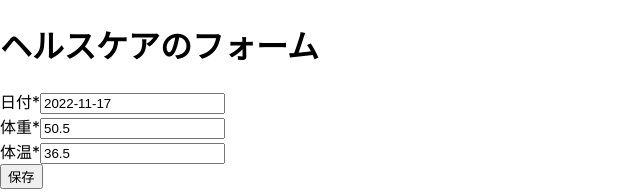
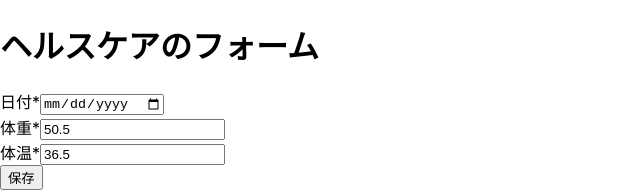
Before and after one commit to INatsukiI/health_care, a Next.js app: page /health_care in a window 1280 px wide. Shown: the top 192 px of the page, without its empty margins (0-640 px from the left). Built offline with nearby package versions, Linux system fonts and the light colour scheme; no server answers; the database is empty; sample sign-in values are in the browser's storage.

Commit message:
Datepickerではなくinputタグで日付フォーム実装

```diff
--- a/pages/health_care.tsx
+++ b/pages/health_care.tsx
@@ -1,11 +1,11 @@
 import { useRouter } from "next/router";
-import React from "react";
+import React, { useState } from "react";
 import { useForm } from "react-hook-form";
 import Button from "../components/button";
 import { useAuth } from "../context/auth";
 import { Content } from "../types/content";
-import DatePicker, { registerLocale } from "react-datepicker";
-import ja from "date-fns/locale/ja";
+// import DatePicker, { registerLocale } from "react-datepicker";
+// import ja from "date-fns/locale/ja";
 import "react-datepicker/dist/react-datepicker.css";
 import { db } from "../firebase/client";
 import { doc, setDoc } from "firebase/firestore";
@@ -13,9 +13,15 @@ import { doc, setDoc } from "firebase/firestore";
 const HealthCare = () => {
   const { isLoading, fbUser, user } = useAuth();
   const Today = new Date();
-  const [date, setDate] = React.useState(Today);
-  registerLocale("ja", ja);
+  const [date, setDate] = useState(Today.toISOString());
+  // registerLocale("ja", ja);
   const router = useRouter();
+
+  const onsetDate = (e: {
+    target: { value: React.SetStateAction<string> };
+  }) => {
+    setDate(e.target.value);
+  };
 
   const {
     register,
@@ -57,7 +63,15 @@ const HealthCare = () => {
       <form onSubmit={handleSubmit(submit)}>
         <div>
           <label htmlFor="datetime">日付*</label>
-          <DatePicker
+          <input
+            {...register("datetime")}
+            type="date"
+            value={date}
+            onChange={onsetDate}
+            id="datetime"
+            name="datetime"
+          />
+          {/* <DatePicker
             dateFormat="yyyy-MM-dd"
             selected={date}
             {...register("datetime")}
@@ -68,7 +82,7 @@ const HealthCare = () => {
             }}
             id="datetime"
             name="datetime"
-          />
+          /> */}
         </div>
         <div>
           <label htmlFor="wight">体重*</label>
```
